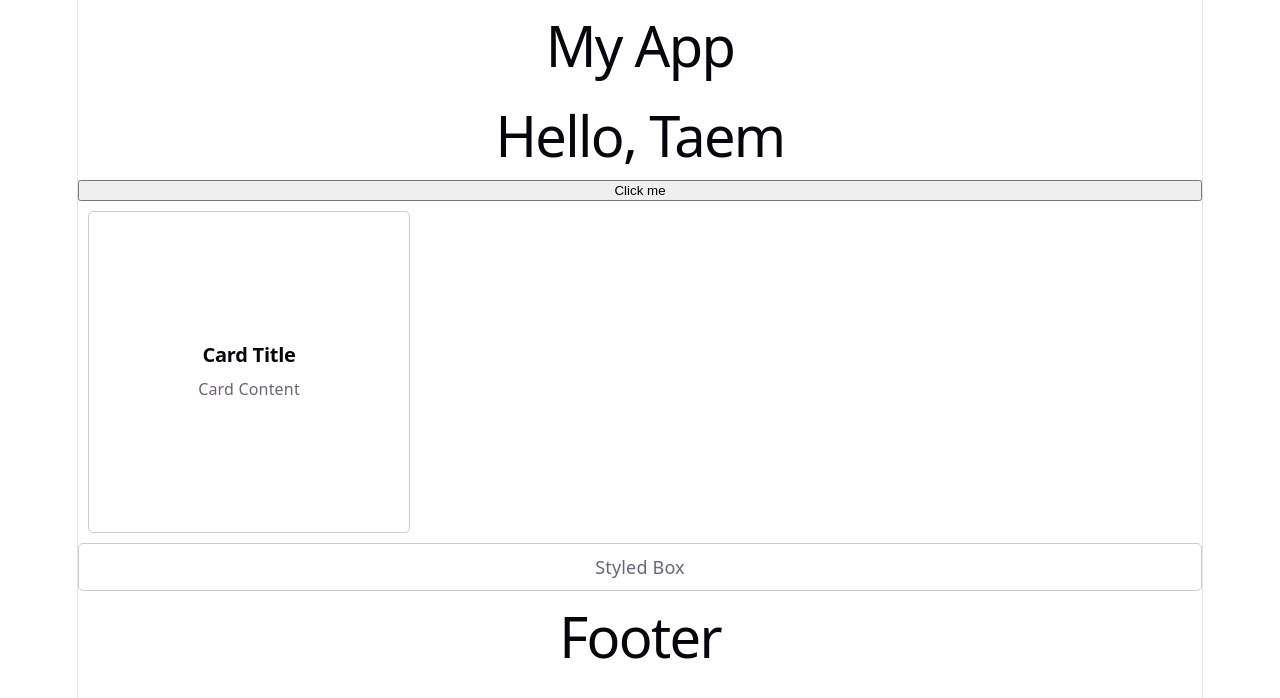
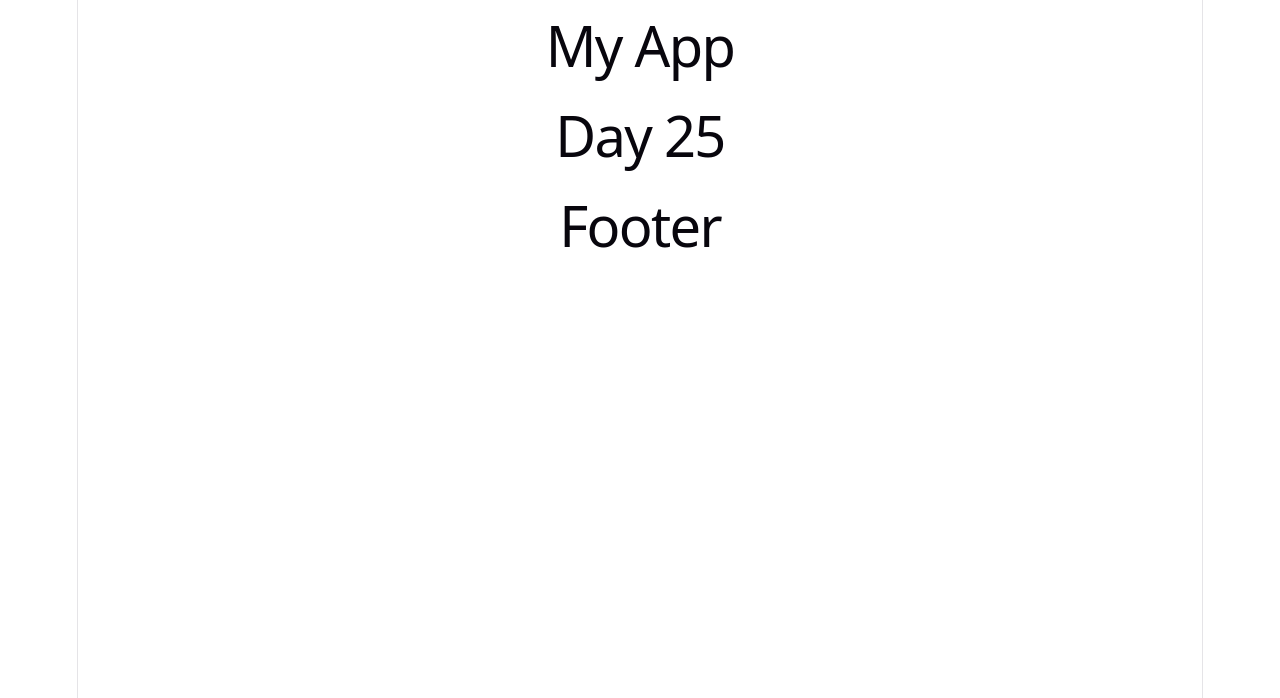
Before and after one commit to GoodPineApple/oz-react, a React (Vite) app: page / in a window 1280 px wide. Shown: the top 698 px of the page. Built offline with nearby package versions, Linux system fonts and the light colour scheme.

Commit message:
day25 base

```diff
--- a/src/App.jsx
+++ b/src/App.jsx
@@ -1,13 +1,15 @@
 import "./App.css";
 import Header from "./layout/Header";
 import Footer from "./layout/Footer";
-import MainPage from "./main/MainPage";
+import Day25Page from "./day25/Day25Page";
+// import MainPage from "./main/MainPage";
 
 function App() {
   return (
     <>
       <Header />
-      <MainPage />
+      <Day25Page />
+      {/* <MainPage /> */}
       <Footer />
     </>
   );
--- /dev/null
+++ b/src/day25/Day25Page.jsx
@@ -0,0 +1,9 @@
+const Day25Page = () => {
+  return (
+    <>
+      <h1>Day 25</h1>
+    </>
+  );
+};
+
+export default Day25Page;
```
